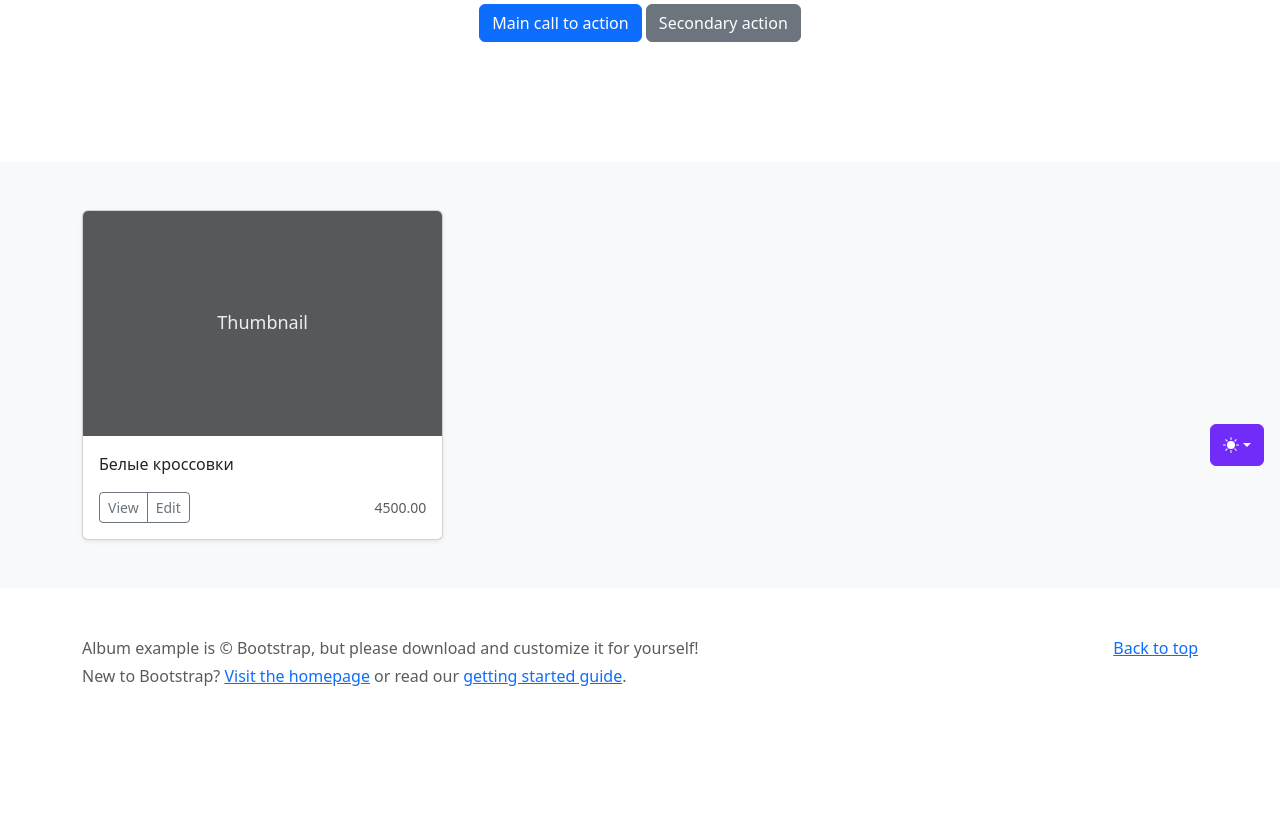
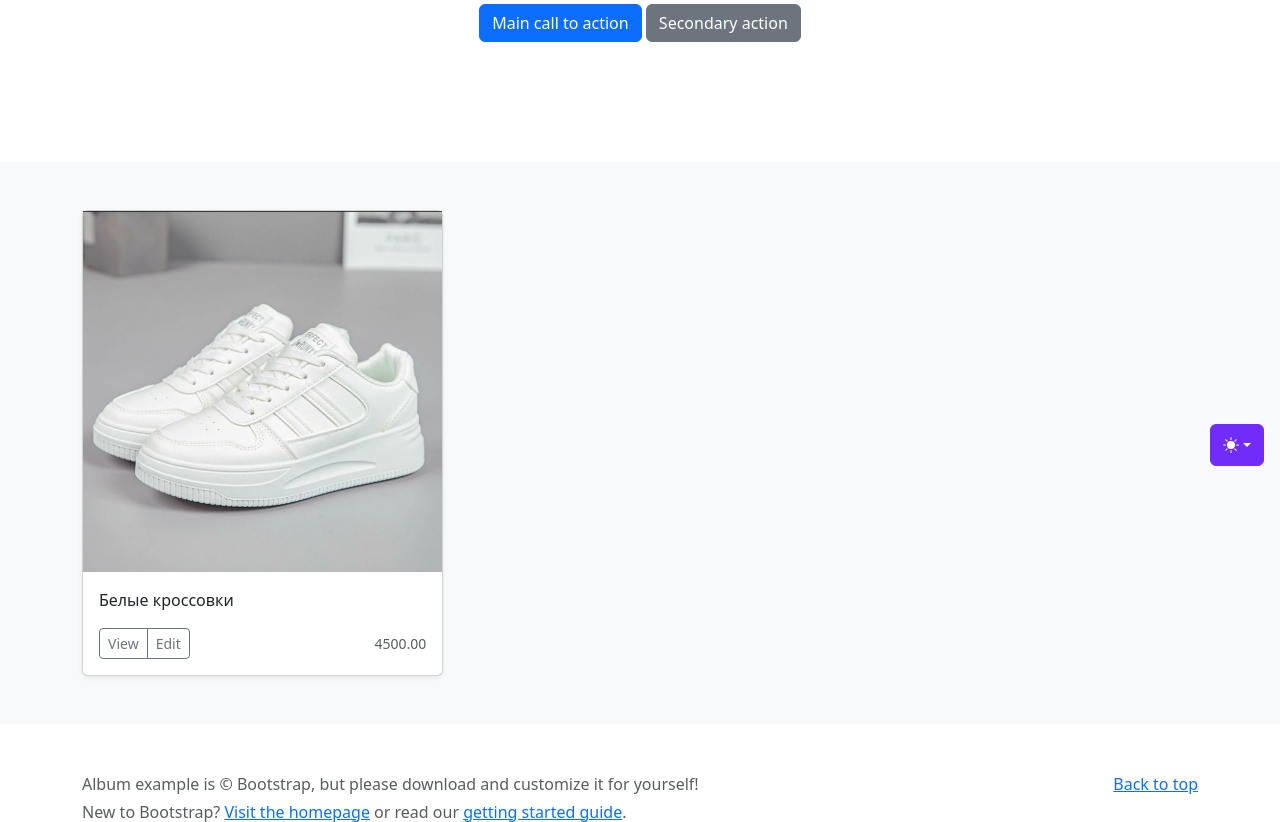
Before and after one commit to Aleksandr-Konoplev/project_three, a Django app: page /product_detail/3 in a window 1280 px wide. Shown: the part 318-1140 px from the top of the page. Before the commit the page ends 1004 px from the top, so only its background shows below. Run offline with Django 5.2, Linux system fonts and the light colour scheme; data comes from the database, SQL or seed files in the repository; some libraries are stand-ins or nearby versions.

Commit message:
today last commit, go sleep

```diff
--- a/catalog/templates/product_detail.html
+++ b/catalog/templates/product_detail.html
@@ -1,16 +1,13 @@
 {% extends 'base.html' %}
+{% load my_tags %}
 {% block content %}
 <div class="album py-5 bg-body-tertiary">
         <div class="container">
             <div class="row row-cols-1 row-cols-sm-2 row-cols-md-3 g-3">
                 <div class="col">
                     <div class="card shadow-sm">
-                        <svg aria-label="Placeholder: Thumbnail" class="bd-placeholder-img card-img-top" height="225"
-                             preserveAspectRatio="xMidYMid slice" role="img" width="100%"
-                             xmlns="http://www.w3.org/2000/svg"><title>Placeholder</title>
-                            <rect width="100%" height="100%" fill="#55595c"></rect>
-                            <text x="50%" y="50%" fill="#eceeef" dy=".3em">Thumbnail</text>
-                        </svg>
+
+                        <img src="{{ product.image|media_filter }}" alt="нет изображения">
                         <div class="card-body"><p class="card-text">{{ product.description }}</p>
                             <div class="d-flex justify-content-between align-items-center">
                                 <div class="btn-group">
--- a/config/settings.py
+++ b/config/settings.py
@@ -125,7 +125,7 @@ USE_TZ = True
 # https://docs.djangoproject.com/en/5.2/howto/static-files/
 
 STATIC_URL = 'static/'
-STATICFILES_DIRS = [BASE_DIR / 'static']
+STATICFILES_DIRS = [BASE_DIR / 'static' / 'catalog',]
 
 MEDIA_URL = '/media/'
 MEDIA_ROOT = BASE_DIR / 'media'
```
Also changed, not shown: catalog/templates/product_list.html (+5 -2 lines).
